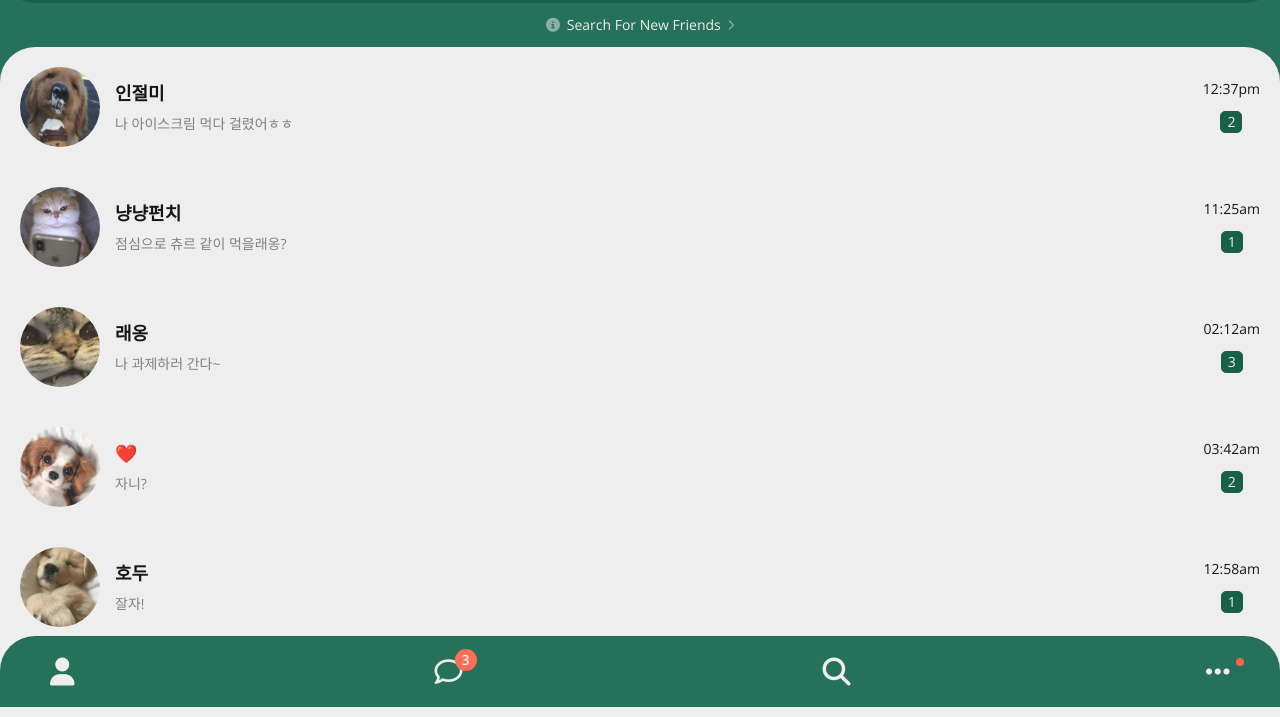
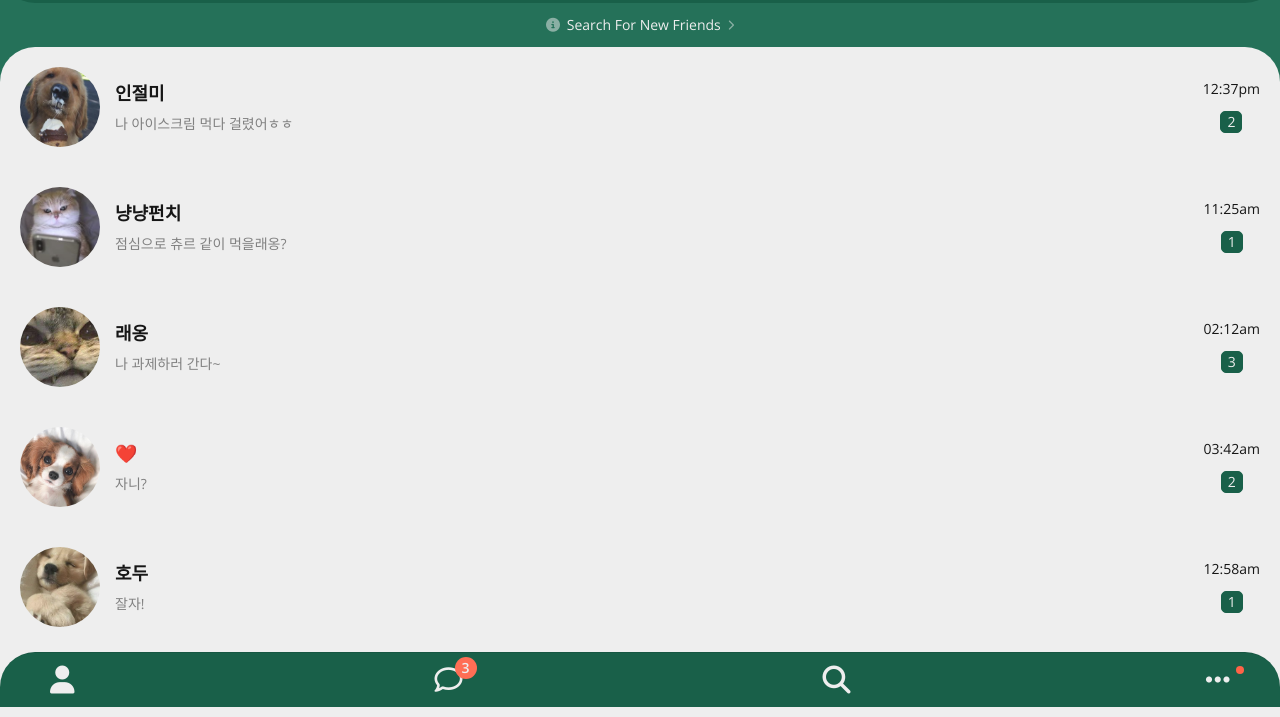
Before and after one commit to blackswan1989/kakao-clone, a plain HTML site: page kakao_clone_new/chats.html in a window 1280 px wide. Shown: the part 93-810 px from the top of the page. Drawn offline with nearby package versions, Linux system fonts and the light colour scheme.

Commit message:
CSS | navbar fixed

```diff
--- a/kakao_clone_new/css/components/nav-bar.css
+++ b/kakao_clone_new/css/components/nav-bar.css
@@ -2,12 +2,12 @@
   width: 100%;
   position: fixed;
   bottom: 0px;
-  padding: 21px 50px;
+  padding: 13px 50px;
   box-sizing: border-box;
   border-top: 1px solid rgba(0, 0, 0, 0.1);
   border-top-left-radius: 35px;
   border-top-right-radius: 35px;
-  background-color: var(--main-light-green);
+  background-color: var(--main-green);
   font-size: var(--font-micro);
   color: var(--title-white);
 }
```
